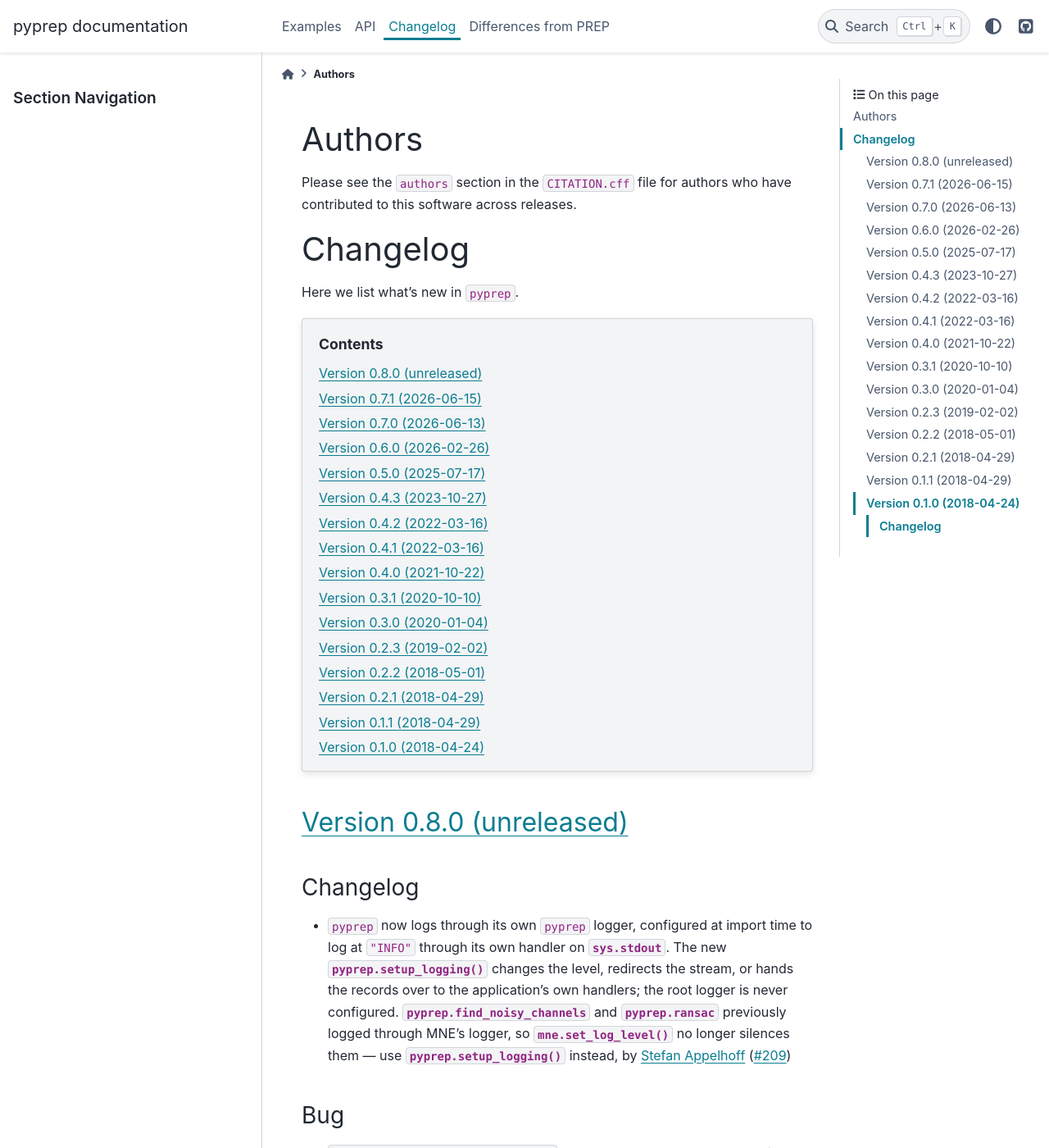
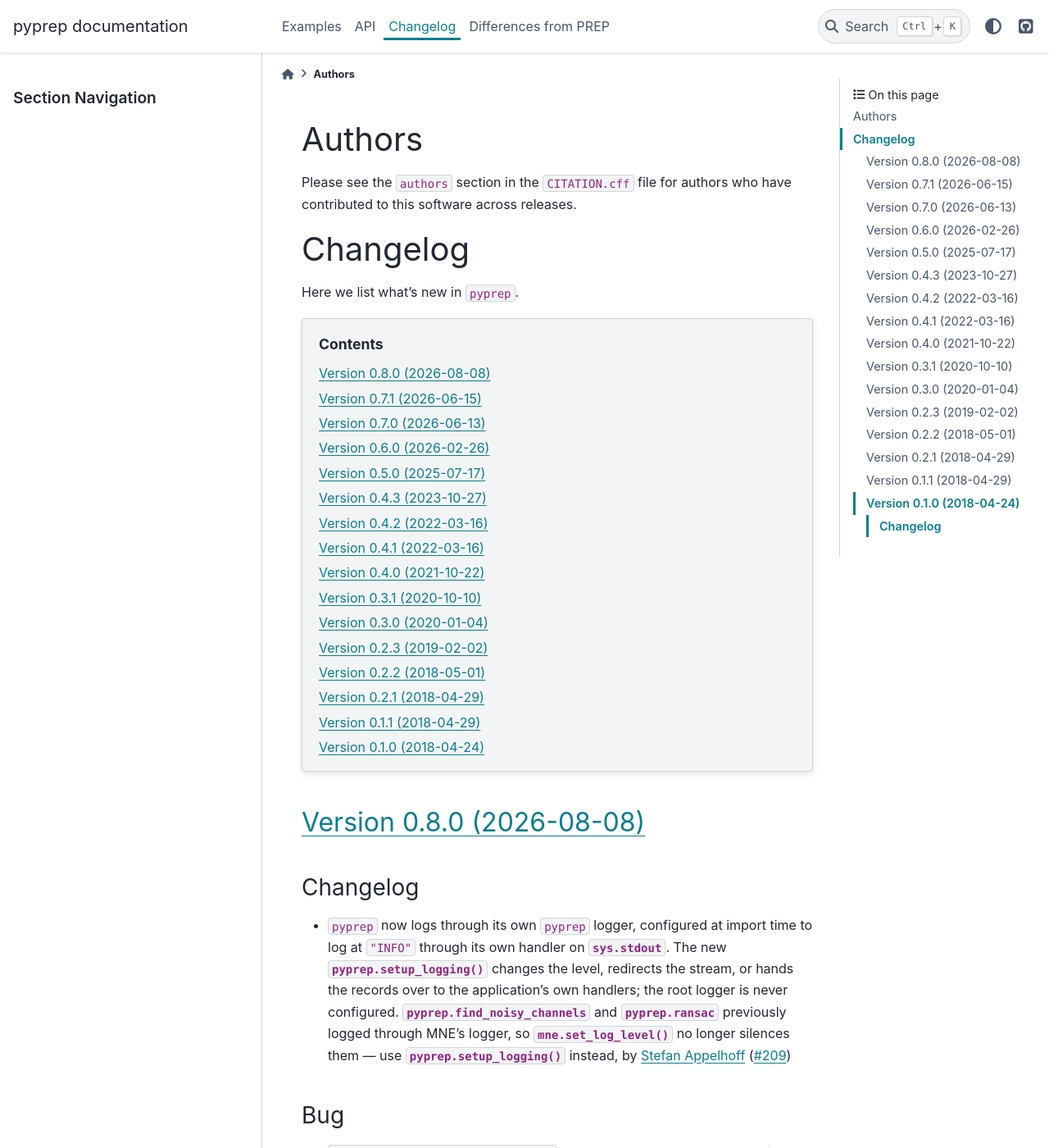
Before and after one commit to sappelhoff/pyprep, a Sphinx documentation site: the page built from docs/changelog.rst, in a window 1280 px wide and 1400 px high. Shown: the whole window at 82% size. Built offline with Sphinx 7.4.7 and the PyData theme 0.15.4, drawn with Linux system fonts in a browser that asks for light colours; the version number could not be read and is left out.

Commit message:
[REL] 0.8.0

```diff
--- a/docs/changelog.rst
+++ b/docs/changelog.rst
@@ -19,9 +19,9 @@ Here we list what's new in ``pyprep``.
 
 .. currentmodule:: pyprep
 
-.. _current:
+.. _changes_0_8_0:
 
-Version 0.8.0 (unreleased)
+Version 0.8.0 (2026-08-08)
 --------------------------
 
 Changelog
```
